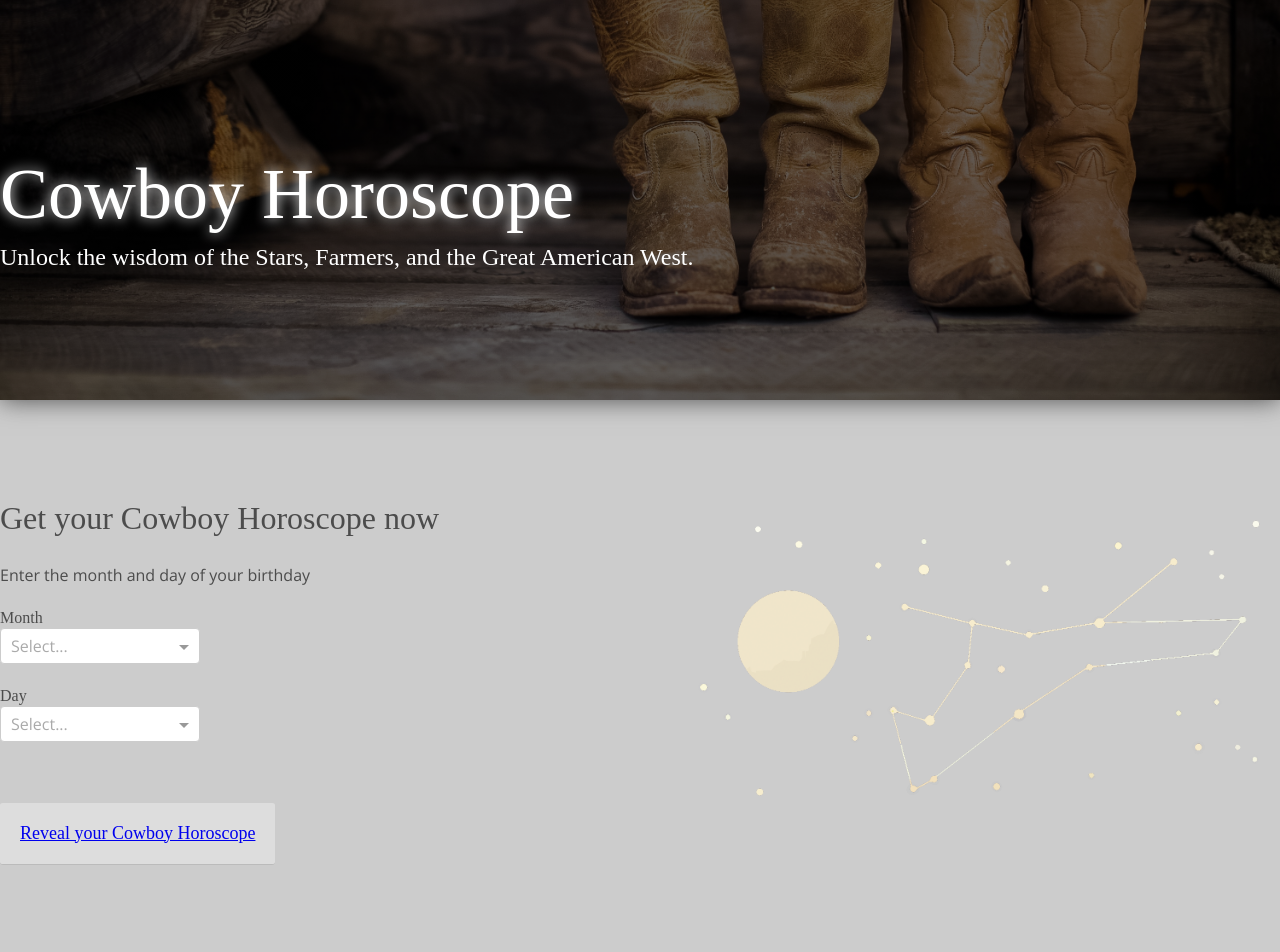
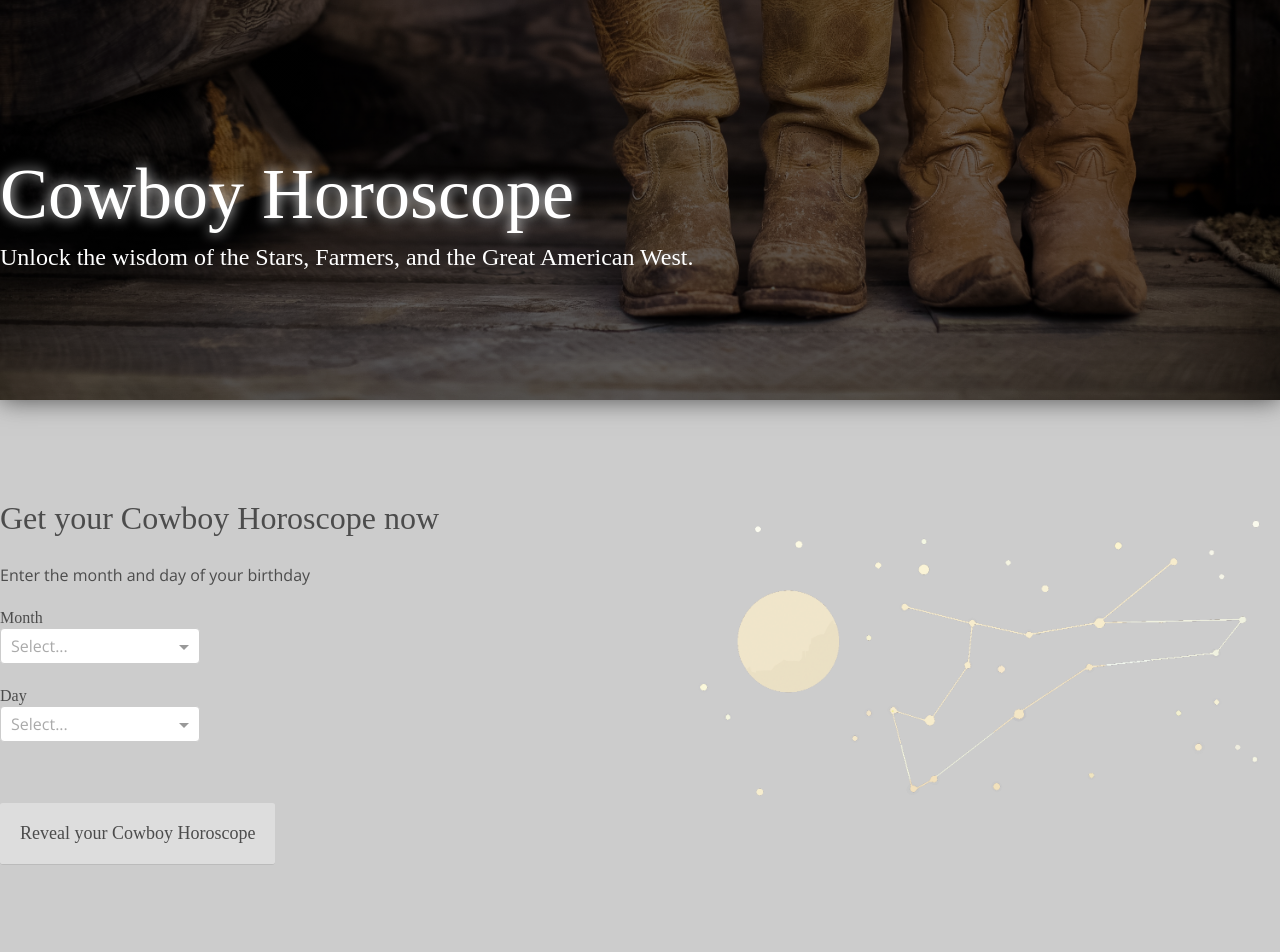
Before and after one commit to cjlitch/screenshot-test-app, a React (Create React App) app: page / in a window 1280 px wide. Shown: the top 952 px of the page. Built offline with nearby package versions, Linux system fonts and the light colour scheme; a web font is replaced by a local one.

Commit message:
fix: Update the styles of the button

```diff
--- a/src/App.js
+++ b/src/App.js
@@ -16,7 +16,7 @@ class App extends Component {
                     </div>
                 </div>
                 <BirthdayForm />
-                <div className="footer">
+                <div className="footer" id="footer">
                     <div className="container">
                         <p>Made with &hearts; in NY by Carly Litchfield</p>
                     </div>
--- a/src/components/BirthdayForm/BirthdayForm.css
+++ b/src/components/BirthdayForm/BirthdayForm.css
@@ -20,6 +20,8 @@
   border-radius: 3px;
   border-bottom: 1px solid #bbb;
   border-top: 1px solid #ccc;
+  color: #4c4c4c;
+  text-decoration: none;
 }
 
 .birthday-form-button:hover {
--- a/src/components/BirthdayForm/BirthdayForm.js
+++ b/src/components/BirthdayForm/BirthdayForm.js
@@ -34,7 +34,7 @@ class BirthdayForm extends Component {
                     onClick={this.props.revealHoroscope}
                     onTouchStart={this.props.revealHoroscope}
                     data-test="reveal-horoscope"
-                    href="#">
+                    href="#footer">
                     Reveal your Cowboy Horoscope
                 </a>
 
```
